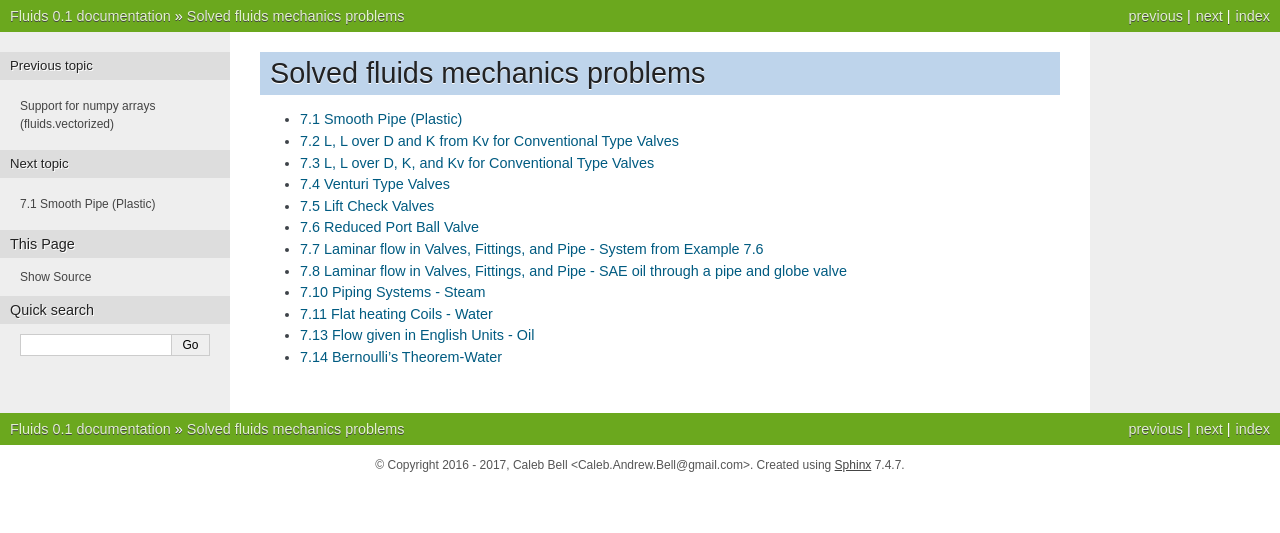
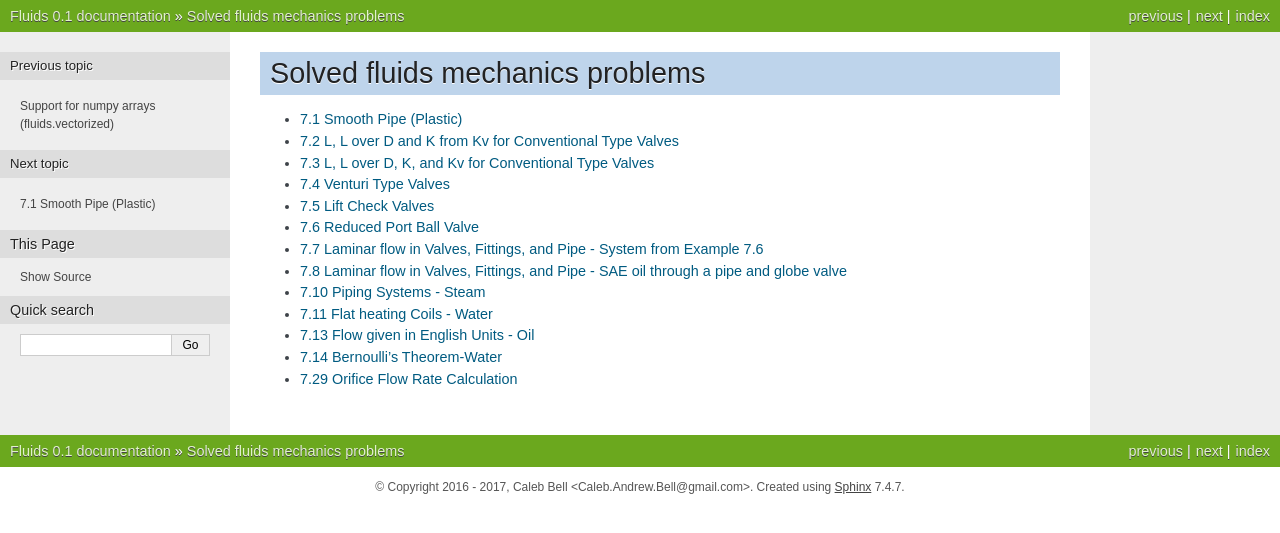
Before and after one commit to CalebBell/fluids, a Sphinx documentation site: the page built from docs/examples.rst, in a window 1280 px wide. Shown: the top 533 px of the page. Built offline with Sphinx 7.4.7, drawn with Linux system fonts in a browser that asks for light colours.

Commit message:
Add example docs/Examples/Crane TP 410 Solved Problems/7.29 Orifice Flow Rate Calculation.ipynb

```diff
--- a/docs/examples.rst
+++ b/docs/examples.rst
@@ -15,3 +15,4 @@ Solved fluids mechanics problems
     Examples/Crane TP 410 Solved Problems/7.11 Flat heating Coils - Water.ipynb
     Examples/Crane TP 410 Solved Problems/7.13 Flow given in English Units - Oil.ipynb
     Examples/Crane TP 410 Solved Problems/7.14 Bernoulli's Theorem-Water.ipynb
+    Examples/Crane TP 410 Solved Problems/7.29 Orifice Flow Rate Calculation.ipynb
```
Also changed, not shown: docs/Examples/Crane TP 410 Solved Problems/7.29 Orifice Flow Rate Calculation.ipynb.
